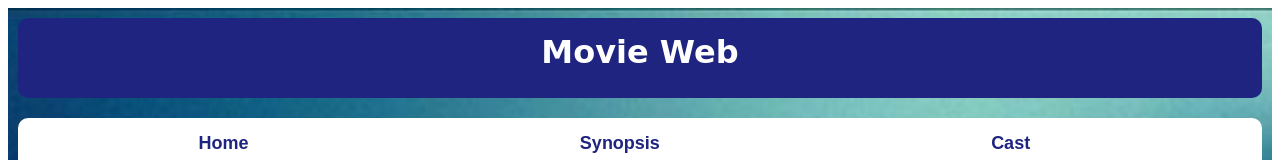
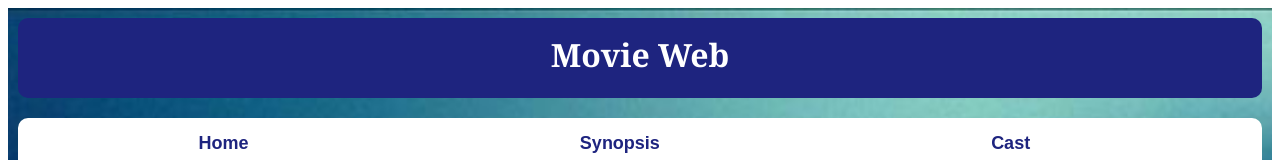
Before and after one commit to Alfinzulfan/0020-Flexbox, a plain HTML site: page index.html in a window 1280 px wide. Shown: the top 160 px of the page. Drawn offline with Linux system fonts and the light colour scheme; a web font is replaced by a local one.

Commit message:
style2.css

```diff
--- a/style2.css
+++ b/style2.css
@@ -25,7 +25,7 @@ body {
     height: 70px;
     border-radius: 10px;
     padding: 5px;
-    font-family:cursive;
+    font-family:Georgia, Times, 'Times New Roman', serif
 }
 .header h1{
     text-align: center;
```
